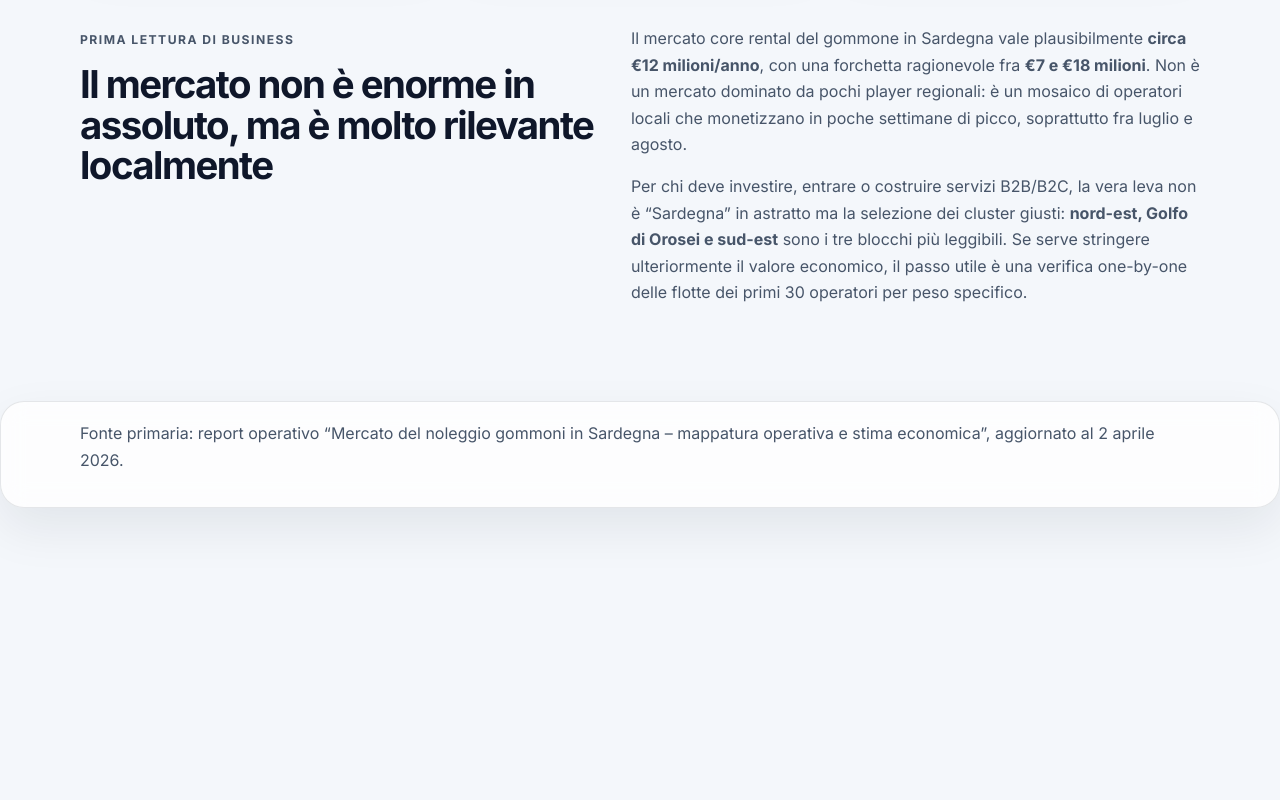
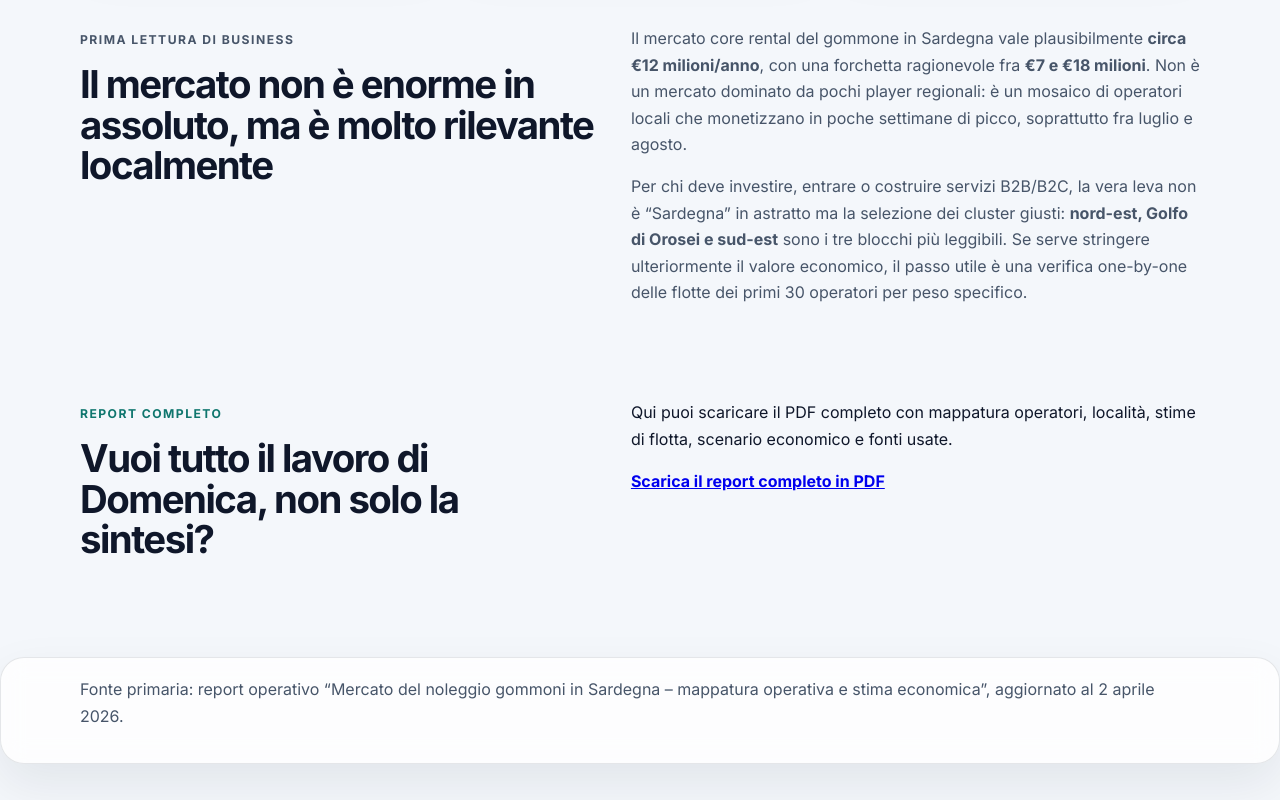
Before and after one commit to toccoclaw-design/mercato-gommoni-sardegna, a plain HTML site: page index.html in a window 1280 px wide. Shown: the part 3700-4500 px from the top of the page. Before the commit the page ends 4244 px from the top, so only its background shows below. Drawn offline with Linux system fonts and the light colour scheme.

Commit message:
Add downloadable PDF report to landing

```diff
--- a/index.html
+++ b/index.html
@@ -208,6 +208,19 @@
         </div>
       </div>
     </section>
+
+    <section class="section download-report">
+      <div class="container grid-two">
+        <div>
+          <p class="section-label">Report completo</p>
+          <h2>Vuoi tutto il lavoro di Domenica, non solo la sintesi?</h2>
+        </div>
+        <div>
+          <p>Qui puoi scaricare il PDF completo con mappatura operatori, località, stime di flotta, scenario economico e fonti usate.</p>
+          <p><a href="./mercato-noleggio-gommoni-sardegna-2026.pdf" target="_blank" rel="noopener noreferrer"><strong>Scarica il report completo in PDF</strong></a></p>
+        </div>
+      </div>
+    </section>
   </main>
 
   <footer class="footer">
```
Also changed, not shown: 1 other file.
